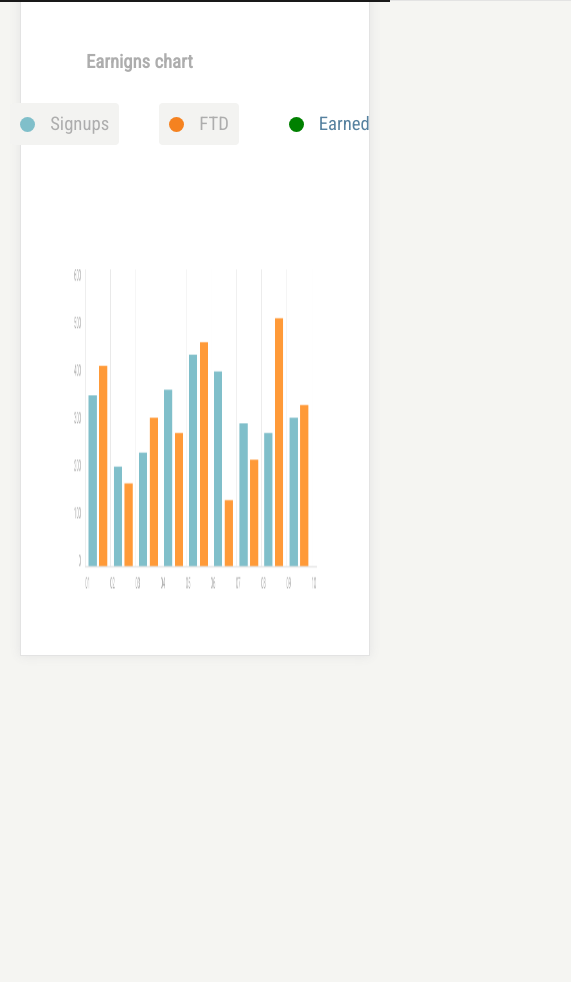
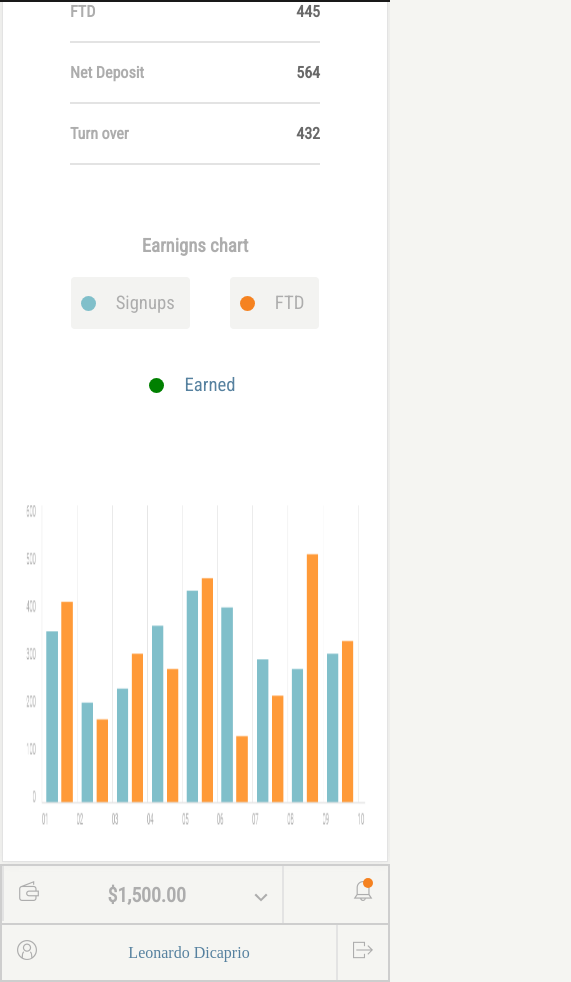
Before and after one commit to adeeio/solo-project, a website: page index.html in a window 390 px wide. Shown: the part 357-1339 px from the top of the page, 571 px wide, since content can reach past the window. Before the commit the page ends 1033 px from the top, so only its background shows below. Drawn offline with Linux system fonts and the light colour scheme.

Commit message:
fisnished RWD for mobiles and small devices

```diff
--- a/index.html
+++ b/index.html
@@ -132,6 +132,25 @@
 
     </div>
 
+    <div class="topbar-mobile">
+        <div class="bottom-bar">
+            <div class="topbar-element">
+                <div class="topbar__mobileWrapper mobileWrapper--border">
+                    <span class="topbar__icon icon-wallet border--left"></span>
+                    <span class="cash">$1,500.00</span>
+                    <span class="topbar__icon icon-arrow-down-small border--right"></span>
+                    <span class="topbar__icon icon-notification"></span>
+                </div>
+                <div class="topbar__mobileWrapper">
+                    <span class="topbar__icon icon-profile"></span>
+                    <span class="profile__username">Leonardo Dicaprio</span>
+                    <span class="topbar__icon icon-quit border--left"></span>
+                </div>
+
+            </div>
+        </div>
+    </div>
+
     <script src="js/script.js"></script>
 </body>
 
--- a/sass/style.scss
+++ b/sass/style.scss
@@ -410,9 +410,155 @@ body {
   height: 400px;
 }
 
+.topbar-mobile {
+  display: none;
+}
+
 /* MOBILES */
 
-@media (max-width: 767px) {
+@media (max-width: 687px){
+ /* NAV BAR */
+
+ .topbar {
+  display: none;
+}
+
+.navbar {
+  height: auto;
+  width: 100%;
+  position: fixed;
+}
+
+.logo-box {
+  justify-content: space-between;
+  a {
+    margin-left: 40px;
+  }
+  span {
+    margin-right: 20px;
+  }
+}
+
+.mySidebar {
+  display: flex;
+  justify-content: center;
+  ul {
+    width: 100%;
+    li {
+      width: 100%;
+     a{
+      display: flex;
+      justify-content: center;
+     }
+    }
+  }
+}
+.mobile-only {
+  display: none;
+}
+
+.visible {
+  display: none;
+}
+
+/* BODY */
+
+body {
+  padding: 0;
+  padding-top: 60px;
+  display: flex;
+  flex-direction: column;
+}
+
+.general {
+  margin: 2px;
+}
+
+.general__text {
+  h3{
+    text-align: center;
+  }
+}
+
+.general__date {
+  flex-wrap: wrap;
+}
+
+.general__stats {
+  flex-direction: column;
+  padding: 50px 10px;
+}
+
+.stats--wrapper {
+  padding: 20px 0;
+}
+
+.general__chart {
+  h3{
+    text-align: center;
+    margin: 20px 5px;
+  }
+}
+
+.chart__box {
+  flex-wrap: wrap;
+}
+
+.chart {
+  h3 {
+    margin: 5px 5px;
+  }
+}
+
+.general__diagram {
+  padding: 10px 5px;
+}
+
+.topbar-mobile {
+  display: flex;
+  width: 100%;
+
+}
+
+.bottom-bar {
+  width: 100%;
+}
+
+.topbar-element {
+  justify-content: center;
+  flex-direction: column;
+  width: 100%;
+}
+
+.topbar__mobileWrapper {
+  margin: 0 5px;
+  display: flex;
+  justify-content: space-between;
+  align-items: cneter;
+  width: 100%;
+  border: 2px solid #cecece;
+}
+
+.mobileWrapper--border {
+  border-bottom: none;
+}
+
+.cash {
+  align-self: center;
+}
+
+.profile__username {
+  align-self: center;
+}
+
+.icon-arrow-down-small {
+  padding-top: 25px;
+}
+}
+
+/* SMALL DEVICES */
+
+@media (min-width: 688px) and (max-width: 767px) {
 
   /* NAV BAR */
 
```
Also changed, not shown: css/style.css, 1 other file.
